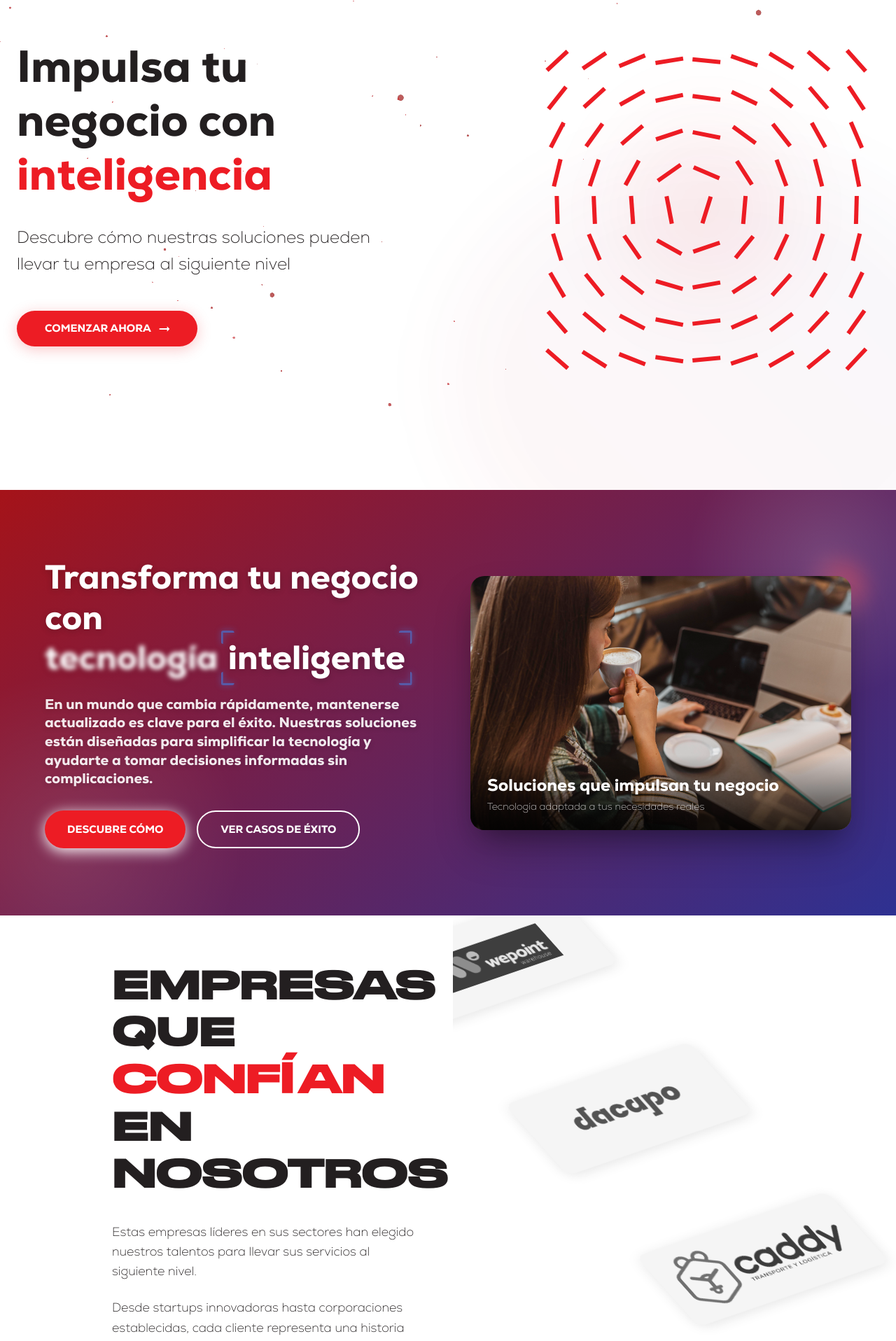
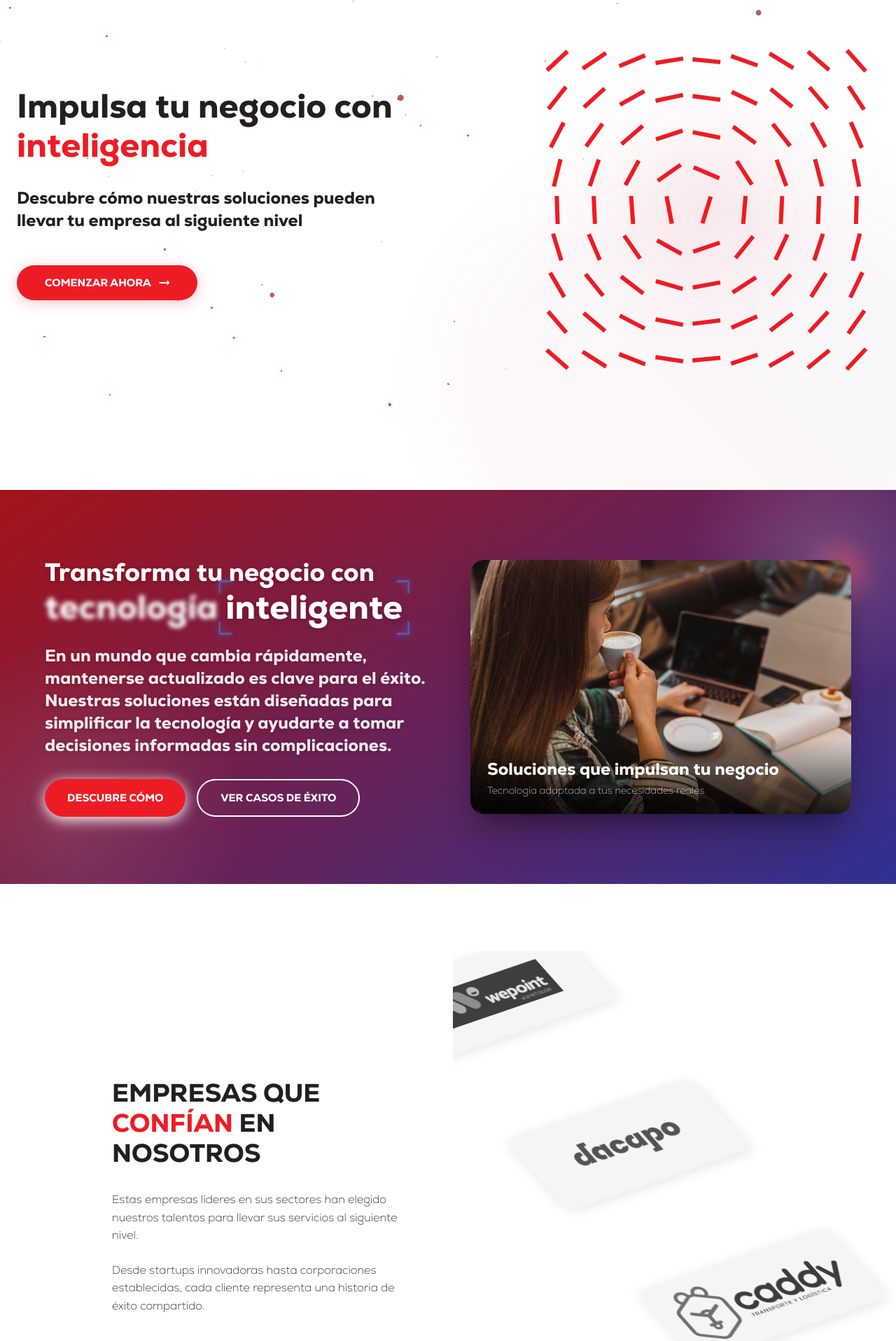
Before and after one commit to JereNatalini/SaurenLanding, a React (Vite) app in the folder landing-sauren/: page / in a window 1280 px wide. Shown: the part 100-2016 px from the top of the page at 70% size. Built offline with nearby package versions, Linux system fonts and the light colour scheme.

Commit message:
Normalizacion de margenes y tipografia GC

```diff
--- a/landing-sauren/src/pages/MainPage/BusinessTechUpdate.tsx
+++ b/landing-sauren/src/pages/MainPage/BusinessTechUpdate.tsx
@@ -2,8 +2,8 @@ import React from "react";
 import { Box, Typography, Container, Button, useTheme } from "@mui/material";
 import techImage from "../../assets/images/womenCoffee.jpg";
 import { Link as ScrollLink } from "react-scroll";
-import TrueFocusInline from "../../components/TrueFocusInline";
 import TrueFocusWrapper from "../../components/TrueFocusWrapper";
+
 const BusinessTechUpdate: React.FC = () => {
   const theme = useTheme();
 
@@ -80,10 +80,7 @@ const BusinessTechUpdate: React.FC = () => {
           <Typography
             variant="h2"
             sx={{
-              fontWeight: 800,
-              fontSize: { xs: "2rem", sm: "2.5rem", md: "3rem" },
               mb: 3,
-              lineHeight: 1.2,
               textShadow: "0 2px 10px rgba(0,0,0,0.2)",
               color: theme.palette.common.white,
             }}
@@ -113,8 +110,6 @@ const BusinessTechUpdate: React.FC = () => {
             variant="h5"
             component="p"
             sx={{
-              fontWeight: 400,
-              fontSize: { xs: "1rem", sm: "1.25rem" },
               mb: 4,
               maxWidth: "600px",
               opacity: 0.9,
--- a/landing-sauren/src/pages/MainPage/ClientsSection.tsx
+++ b/landing-sauren/src/pages/MainPage/ClientsSection.tsx
@@ -1,6 +1,6 @@
 import React from "react";
 import { Box, Typography, useTheme, Grid } from "@mui/material";
-import InfiniteScroll from "../../Components/InfiniteScroll/InfiniteScroll";
+import InfiniteScroll from "../../components/InfiniteScroll/InfiniteScroll";
 // Importación de logos
 import LogoMomentos from "../../assets/logos/LogoMomentos.webp";
 import LogoWepoint from "../../assets/logos/LogoWepoint.webp";
@@ -67,8 +67,7 @@ const ClientsSection: React.FC = () => {
   return (
     <Box
       sx={{
-        pt: { xs: 0, md: 0 },
-        pb: { xs: 8, md: 20 },
+        py: { xs: 8, md: 12 },
         backgroundColor: theme.palette.background.default,
         position: "relative",
         width: "100%",
@@ -84,9 +83,6 @@ const ClientsSection: React.FC = () => {
               sx={{
                 mb: 4,
                 color: theme.palette.text.primary,
-                fontFamily: "StretchPro, Arial, sans-serif",
-                fontSize: { xs: "2.5rem", md: "3.5rem" },
-                lineHeight: 1.2,
               }}
             >
               EMPRESAS QUE{" "}
@@ -101,7 +97,6 @@ const ClientsSection: React.FC = () => {
               sx={{
                 mb: 3,
                 color: theme.palette.text.primary,
-                fontSize: "1.1rem",
               }}
             >
               Estas empresas líderes en sus sectores han elegido nuestros
@@ -111,7 +106,6 @@ const ClientsSection: React.FC = () => {
               variant="body1"
               sx={{
                 color: theme.palette.text.primary,
-                fontSize: "1.1rem",
               }}
             >
               Desde startups innovadoras hasta corporaciones establecidas, cada
--- a/landing-sauren/src/pages/MainPage/ContactSection.tsx
+++ b/landing-sauren/src/pages/MainPage/ContactSection.tsx
@@ -1,14 +1,15 @@
-import { Box, Typography, Container } from "@mui/material";
+import { Box, Typography, Container, useTheme } from "@mui/material";
 import Formulario from "../../components/Formulario";
 
-const ContactFormWithText = () => {
+const ContactSection = () => {
+  const theme = useTheme();
   return (
     <Box
       sx={{
         width: "100%",
-        py: 10,
+        py: { xs: 8, md: 12 },
         px: 3,
-        backgroundColor: "#333333",
+        backgroundColor: theme.palette.grey[900],
         borderTopRightRadius: "10%",
         borderTopLeftRadius: "10%",
       }}
@@ -32,31 +33,31 @@ const ContactFormWithText = () => {
             justifyContent: "space-between" // Distribuye el espacio verticalmente
           }}>
             <Box>
-              <Typography variant="h2" gutterBottom sx={{ color: "#ffffff", mb: 4 }}>
+              <Typography variant="h2" gutterBottom sx={{ color: theme.palette.common.white, mb: 4 }}>
                 Transformemos tu idea en realidad
               </Typography>
 
               <Box component="ul" sx={{ pl: 0, listStyleType: "none" }}>
-                <Typography component="li" variant="body1" mb={3} sx={{ color: "#cccccc" }}>
+                <Typography component="li" variant="body1" mb={3} sx={{ color: theme.palette.grey[400] }}>
                   <strong>1.</strong> Compártenos tus requerimientos - evaluamos tu proyecto en 48h
                 </Typography>
-                <Typography component="li" variant="body1" mb={3} sx={{ color: "#cccccc" }}>
+                <Typography component="li" variant="body1" mb={3} sx={{ color: theme.palette.grey[400] }}>
                   <strong>2.</strong> Recibe una propuesta a medida con solución y presupuesto
                 </Typography>
-                <Typography component="li" variant="body1" mb={3} sx={{ color: "#cccccc" }}>
+                <Typography component="li" variant="body1" mb={3} sx={{ color: theme.palette.grey[400] }}>
                   <strong>3.</strong> Firma digital y comenzamos a trabajar inmediatamente
                 </Typography>
-                <Typography component="li" variant="body1" mb={5} sx={{ color: "#cccccc" }}>
+                <Typography component="li" variant="body1" mb={5} sx={{ color: theme.palette.grey[400] }}>
                   <strong>4.</strong> Implementación rápida con soporte continuo
                 </Typography>
               </Box>
             </Box>
 
             <Box>
-              <Typography variant="h2" gutterBottom sx={{ color: "#ffffff", mb: 2 }}>
+              <Typography variant="h2" gutterBottom sx={{ color: theme.palette.common.white, mb: 2 }}>
                 ¿Hablamos hoy mismo?
               </Typography>
-              <Typography variant="body1" sx={{ color: "#cccccc" }}>
+              <Typography variant="body1" sx={{ color: theme.palette.grey[400] }}>
                 Agenda una llamada rápida con nuestro equipo de especialistas
               </Typography>
             </Box>
@@ -77,4 +78,4 @@ const ContactFormWithText = () => {
   );
 };
 
-export default ContactFormWithText;
+export default ContactSection;
--- a/landing-sauren/src/pages/MainPage/FeaturesSection.tsx
+++ b/landing-sauren/src/pages/MainPage/FeaturesSection.tsx
@@ -1,7 +1,6 @@
 import React from 'react';
-import { Box, Typography, Card, CardContent, CardMedia, Button, Chip } from '@mui/material';
+import { Box, Typography, Card, CardContent, CardMedia, Button, Chip, useTheme } from '@mui/material';
 import { Storage, ShoppingCart } from '@mui/icons-material';
-import theme from '../../theme';
 import { useNavigate } from 'react-router-dom';
 
 import momentosps from '../../assets/images/momentosPresta.png';
@@ -9,25 +8,23 @@ import wepointLogin from '../../assets/images/WepointLogin.png';
 
 const ProjectsSection: React.FC = () => {
   const navigate = useNavigate();
+  const theme = useTheme();
 
   const goToWepoint = () => navigate('/wepoint');
   return (
     <Box
       sx={{
-        py: 10,
+        py: { xs: 8, md: 12 },
         px: { xs: 2, md: 4 },
-        backgroundColor: '#ffffff', // Fondo blanco para un look limpio
+        backgroundColor: theme.palette.background.default,
       }}
     >
       {/* Título */}
       <Typography
-        variant="h3"
+        variant="h2"
         sx={{
-          fontWeight: 'bold',
           textAlign: 'center',
           mb: 2,
-          color: theme.palette.text.primary,
-          fontSize: { xs: '2rem', md: '3rem' }, // Título más grande y llamativo
         }}
       >
         <span style={{ color: theme.palette.primary.main }}>CASOS DE EXITO</span>
@@ -40,7 +37,6 @@ const ProjectsSection: React.FC = () => {
           color: theme.palette.text.primary,
           maxWidth: '800px',
           mx: 'auto',
-          fontSize: { xs: '1rem', md: '1.25rem' }, // Texto más grande y legible
         }}
       >
         Descubre cómo hemos transformado ideas en soluciones digitales innovadoras.
--- a/landing-sauren/src/pages/MainPage/HeroSection.tsx
+++ b/landing-sauren/src/pages/MainPage/HeroSection.tsx
@@ -1,5 +1,5 @@
 import React, { useRef } from "react";
-import { Box, Button, Container, useTheme } from "@mui/material";
+import { Box, Button, Container, useTheme, Typography } from "@mui/material";
 import { ArrowRightAlt } from "@mui/icons-material";
 import MagnetLines from "../../Animations/MagnetLines/MagnetLines";
 import Particles from "../../Backgrounds/Particles/Particles";
@@ -74,14 +74,11 @@ const FullScreenHero = () => {
               position: "relative",
             }}
           >
-            <Box
+            <Typography
+              variant="h1"
+              component="div"
               sx={{
                 mb: 4,
-                fontSize: { xs: "2.5rem", md: "3.5rem", lg: "4rem" },
-                lineHeight: 1.2,
-                fontWeight: 900,
-                fontFamily: "NexaHeavy, Arial, sans-serif",
-                color: theme.palette.text.primary,
                 minHeight: "6rem",
               }}
             >
@@ -94,6 +91,7 @@ const FullScreenHero = () => {
                   position: "relative",
                   verticalAlign: "top",
                   textAlign: "left",
+                  color: theme.palette.primary.main,
                 }}
               >
                 <RotatingText
@@ -120,21 +118,19 @@ const FullScreenHero = () => {
                   }}
                 />
               </Box>
-            </Box>
+            </Typography>
 
-            <Box
+            <Typography
+              variant="h5"
+              component="p"
               sx={{
                 mb: 6,
-                fontSize: { xs: "1.2rem", md: "1.5rem" },
-                lineHeight: 1.6,
-                fontWeight: 400,
-                fontFamily: "NexaExtraLight, Arial, sans-serif",
                 color: theme.palette.text.primary,
               }}
             >
               Descubre cómo nuestras soluciones pueden llevar tu empresa al
               siguiente nivel
-            </Box>
+            </Typography>
 
             {/* Botones */}
             <Box
--- a/landing-sauren/src/pages/MainPage/SoftwareAuditSection.tsx
+++ b/landing-sauren/src/pages/MainPage/SoftwareAuditSection.tsx
@@ -1,6 +1,5 @@
 import React, { useState, useEffect, useRef } from "react";
-import { Box, Typography, Container, Button } from "@mui/material";
-import theme from "../../theme";
+import { Box, Typography, Container, Button, useTheme } from "@mui/material";
 
 const dynamicTexts = [
   "un E-Commerce",
@@ -16,6 +15,7 @@ const dynamicTexts = [
 ];
 
 const SoftwareAuditSection: React.FC = () => {
+  const theme = useTheme();
   const [index, setIndex] = useState(0);
   const [text, setText] = useState("");
   const [isDeleting, setIsDeleting] = useState(false);
@@ -74,7 +74,7 @@ const SoftwareAuditSection: React.FC = () => {
   return (
     <Container
       sx={{
-        py: { xs: 6, md: 10, lg: 12 },
+        py: { xs: 8, md: 12 },
         textAlign: "center",
         display: "flex",
         flexDirection: "column",
@@ -130,7 +130,6 @@ const SoftwareAuditSection: React.FC = () => {
           fontWeight: "bold",
           maxWidth: "700px",
           mb: 4,
-          fontSize: { xs: "1.3rem", md: "1.7rem" }
         }}
       >
         ¡Solicita tu{" "}
```
